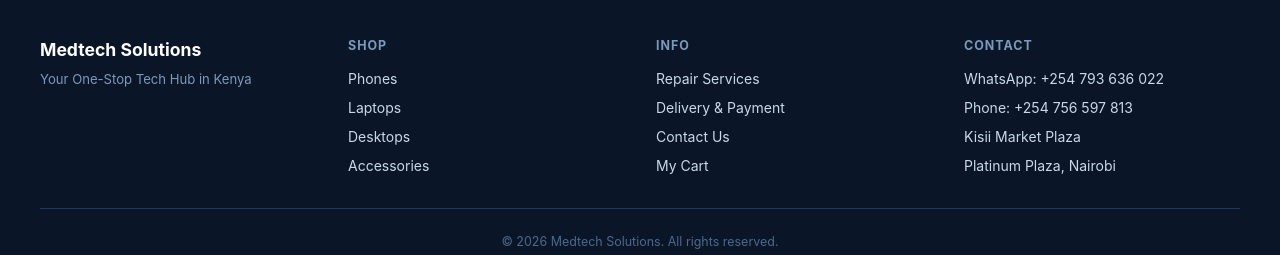
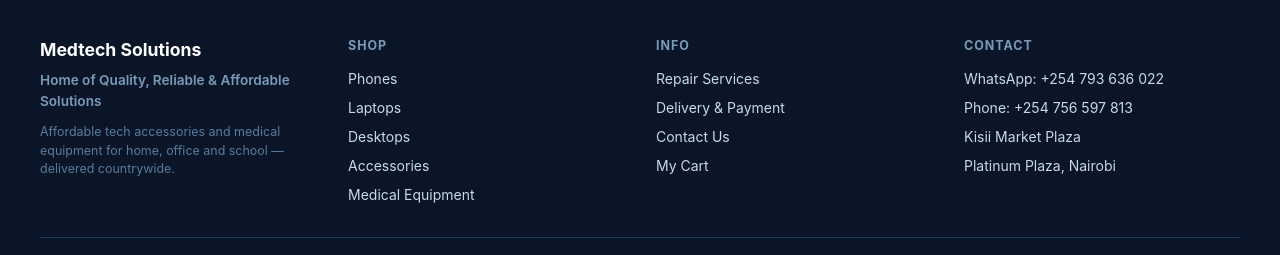
Before and after one commit to viper254/medtech-solutions, a React (Vite) app: page / in a window 1280 px wide. Shown: the part 1060-1315 px from the top of the page. Built offline with nearby package versions, Linux system fonts and the light colour scheme; no server answers; the database is empty.

Commit message:
feat: add Medical Equipment category, update hero copy, footer tagline and description

```diff
--- a/src/App.tsx
+++ b/src/App.tsx
@@ -103,7 +103,8 @@ export default function App() {
           <div style={footerStyles.inner}>
             <div style={footerStyles.brand}>
               <span style={footerStyles.brandName}>Medtech Solutions</span>
-              <p style={footerStyles.tagline}>Your One-Stop Tech Hub in Kenya</p>
+              <p style={footerStyles.tagline}>Home of Quality, Reliable &amp; Affordable Solutions</p>
+              <p style={footerStyles.taglineDesc}>Affordable tech accessories and medical equipment for home, office and school — delivered countrywide.</p>
             </div>
             <div style={footerStyles.col}>
               <p style={footerStyles.colHeading}>Shop</p>
@@ -111,6 +112,7 @@ export default function App() {
               <Link to="/catalog?category=Laptops" style={footerStyles.link}>Laptops</Link>
               <Link to="/catalog?category=Desktops" style={footerStyles.link}>Desktops</Link>
               <Link to="/catalog?category=Accessories" style={footerStyles.link}>Accessories</Link>
+              <Link to="/catalog?category=Medical Equipment" style={footerStyles.link}>Medical Equipment</Link>
             </div>
             <div style={footerStyles.col}>
               <p style={footerStyles.colHeading}>Info</p>
@@ -154,7 +156,8 @@ const footerStyles: Record<string, React.CSSProperties> = {
   },
   brand: { display: 'flex', flexDirection: 'column', gap: '0.4rem' },
   brandName: { fontSize: '1.1rem', fontWeight: 700, color: '#fff' },
-  tagline: { fontSize: '0.82rem', color: '#7a9ab8', margin: 0 },
+  tagline: { fontSize: '0.85rem', color: '#7a9ab8', margin: 0, fontWeight: 600 },
+  taglineDesc: { fontSize: '0.78rem', color: '#5a7a9a', margin: '0.35rem 0 0', lineHeight: 1.5 },
   col: { display: 'flex', flexDirection: 'column', gap: '0.5rem' },
   colHeading: { fontSize: '0.78rem', fontWeight: 700, textTransform: 'uppercase' as const, letterSpacing: '0.08em', color: '#7a9ab8', margin: '0 0 0.25rem' },
   link: { color: '#c8d8ea', textDecoration: 'none', fontSize: '0.875rem' },
--- a/src/components/Navbar.tsx
+++ b/src/components/Navbar.tsx
@@ -3,7 +3,7 @@ import { Link, useNavigate } from 'react-router-dom';
 import logoSrc from '../assets/logo.jpeg';
 import './Navbar.css';
 
-const CATEGORIES = ['Phones', 'Laptops', 'Desktops', 'Accessories'] as const;
+const CATEGORIES = ['Phones', 'Laptops', 'Desktops', 'Accessories', 'Medical Equipment'] as const;
 
 const NAV_LINKS = [
   { label: 'Repairs', to: '/repair' },
--- a/src/pages/AdminProductFormPage.tsx
+++ b/src/pages/AdminProductFormPage.tsx
@@ -7,7 +7,7 @@ import { validateProductForm } from '../utils/adminFormValidation';
 import type { ProductFormErrors } from '../utils/adminFormValidation';
 
 type Category = Product['category'];
-const CATEGORIES: Category[] = ['Phones', 'Laptops', 'Desktops', 'Accessories'];
+const CATEGORIES: Category[] = ['Phones', 'Laptops', 'Desktops', 'Accessories', 'Medical Equipment'];
 
 interface FormValues {
   name: string;
--- a/src/pages/CatalogPage.tsx
+++ b/src/pages/CatalogPage.tsx
@@ -5,7 +5,7 @@ import { Product } from '../types';
 import ProductCard from '../components/ProductCard';
 import LoadingSpinner from '../components/LoadingSpinner';
 
-const CATEGORIES = ['All', 'Phones', 'Laptops', 'Desktops', 'Accessories'] as const;
+const CATEGORIES = ['All', 'Phones', 'Laptops', 'Desktops', 'Accessories', 'Medical Equipment'] as const;
 type CategoryTab = (typeof CATEGORIES)[number];
 type ViewMode = 'grid' | 'list';
 
--- a/src/pages/HomePage.tsx
+++ b/src/pages/HomePage.tsx
@@ -75,7 +75,7 @@ export default function HomePage({ onAddToCart }: HomePageProps) {
 
       {/* Category quick links */}
       <section style={styles.categoryRow} aria-label="Shop by category">
-        {(['Phones', 'Laptops', 'Desktops', 'Accessories'] as const).map((cat) => (
+        {(['Phones', 'Laptops', 'Desktops', 'Accessories', 'Medical Equipment'] as const).map((cat) => (
           <Link key={cat} to={`/catalog?category=${cat}`} style={styles.categoryChip} className="btn-transition">
             {cat}
           </Link>
--- a/src/types/index.ts
+++ b/src/types/index.ts
@@ -9,7 +9,7 @@ export interface MediaItem {
 export interface Product {
   id: string;
   name: string;
-  category: 'Phones' | 'Laptops' | 'Desktops' | 'Accessories';
+  category: 'Phones' | 'Laptops' | 'Desktops' | 'Accessories' | 'Medical Equipment';
   description: string;
   original_price: number;
   discounted_price: number | null;
```
